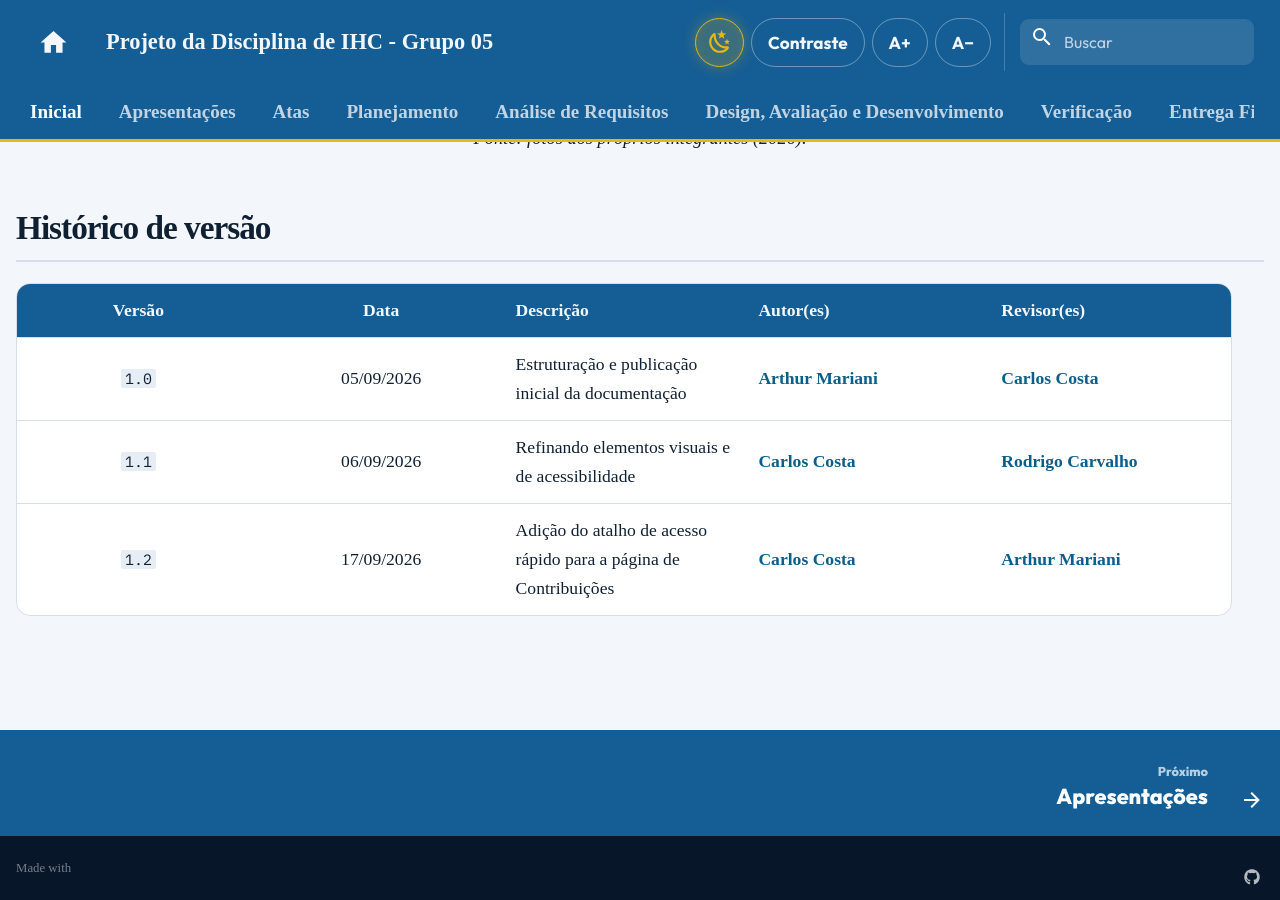
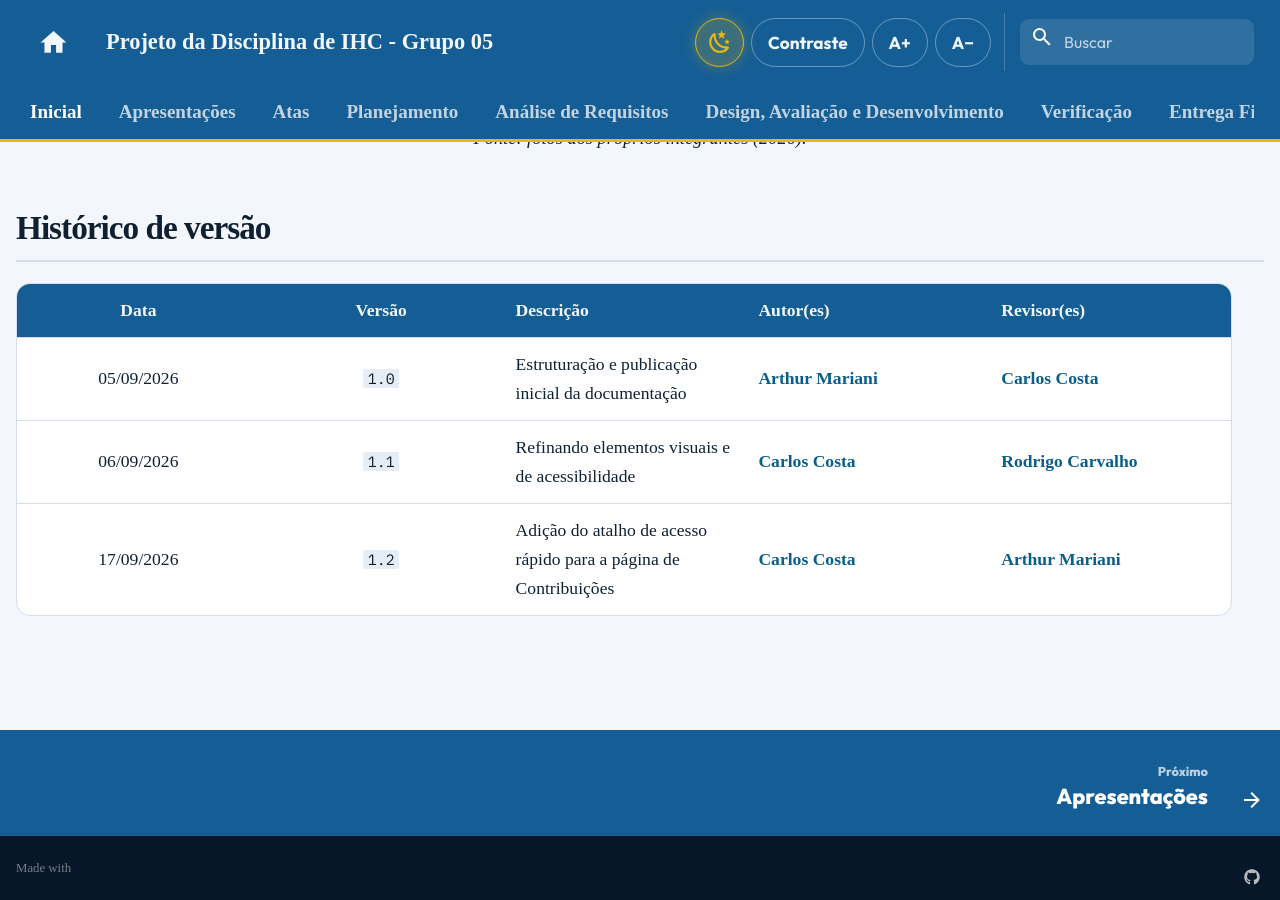
Before and after one commit to Interacao-Humano-Computador/2026.2-Grupo05, an MkDocs documentation site: the page built from docs/index.md, in a window 1280 px wide and 900 px high, scrolled down 1667 px. Built offline with MkDocs 1.6.1 and Material for MkDocs 9.7.7, drawn with Linux system fonts in a browser that asks for light colours; comment, search, counter and statistics services are not loaded.

```diff
--- a/docs/index.md
+++ b/docs/index.md
@@ -96,8 +96,8 @@ Ressalta-se que este projeto possui **finalidade estritamente acadêmica**, dese
 
 ## Histórico de versão
 
-| Versão | Data | Descrição | Autor(es) | Revisor(es) |
+| Data | Versão | Descrição | Autor(es) | Revisor(es) |
 | :---: | :---: | --- | --- | --- |
-| `1.0` | 05/09/2026 | Estruturação e publicação inicial da documentação | [Arthur Mariani](https://github.com/arthur-mariani) | [Carlos Costa](https://github.com/carloshfgit) |
-| `1.1` | 06/09/2026 | Refinando elementos visuais e de acessibilidade | [Carlos Costa](https://github.com/carloshfgit) | [Rodrigo Carvalho](https://github.com/RodrigoCBarbosa) |
-| `1.2` | 17/09/2026 | Adição do atalho de acesso rápido para a página de Contribuições | [Carlos Costa](https://github.com/carloshfgit) | [Arthur Mariani](https://github.com/arthur-mariani) |
+| 05/09/2026 | `1.0` | Estruturação e publicação inicial da documentação | [Arthur Mariani](https://github.com/arthur-mariani) | [Carlos Costa](https://github.com/carloshfgit) |
+| 06/09/2026 | `1.1` | Refinando elementos visuais e de acessibilidade | [Carlos Costa](https://github.com/carloshfgit) | [Rodrigo Carvalho](https://github.com/RodrigoCBarbosa) |
+| 17/09/2026 | `1.2` | Adição do atalho de acesso rápido para a página de Contribuições | [Carlos Costa](https://github.com/carloshfgit) | [Arthur Mariani](https://github.com/arthur-mariani) |
```
Also changed, not shown: docs/atas/ata1.md (+3 -3 lines), docs/atas/ata2.md (+2 -2 lines).
